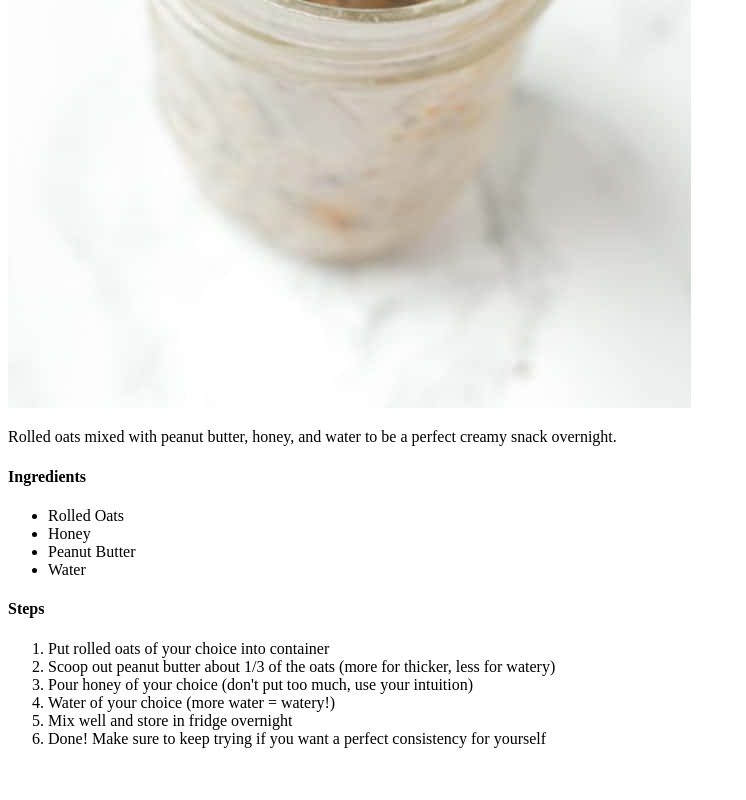
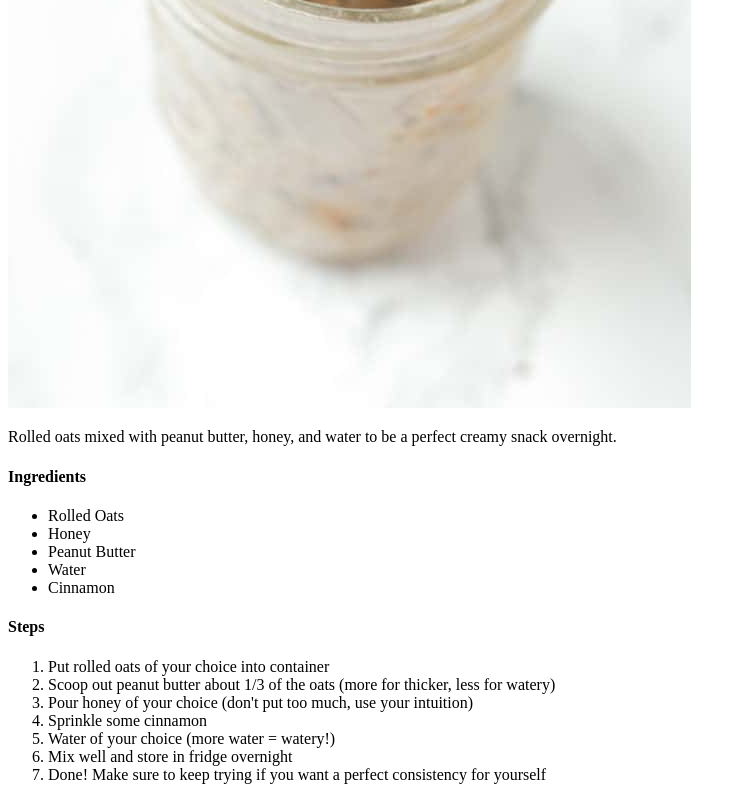
Before and after one commit to lakerpack/odin-recipes, a plain HTML site: page recipes/oatmeal.html in a window 1280 px wide. Shown: the part 675-1475 px from the top of the page, without its empty margins (0-746 px from the left). Before the commit the page ends 1439 px from the top, so only its background shows below. Drawn offline with Linux system fonts and the light colour scheme.

Commit message:
Update oatmeal recipe

```diff
--- a/recipes/oatmeal.html
+++ b/recipes/oatmeal.html
@@ -14,12 +14,14 @@
             <li>Honey</li>
             <li>Peanut Butter</li>
             <li>Water</li>
+            <li>Cinnamon</li>
         </ul>
         <h4>Steps</h4>
         <ol>
             <li>Put rolled oats of your choice into container</li>
             <li>Scoop out peanut butter about 1/3 of the oats (more for thicker, less for watery)</li>
             <li>Pour honey of your choice (don't put too much, use your intuition)</li>
+            <li>Sprinkle some cinnamon</li>
             <li>Water of your choice (more water = watery!)</li>
             <li>Mix well and store in fridge overnight</li>
             <li>Done! Make sure to keep trying if you want a perfect consistency for yourself</li>
```
